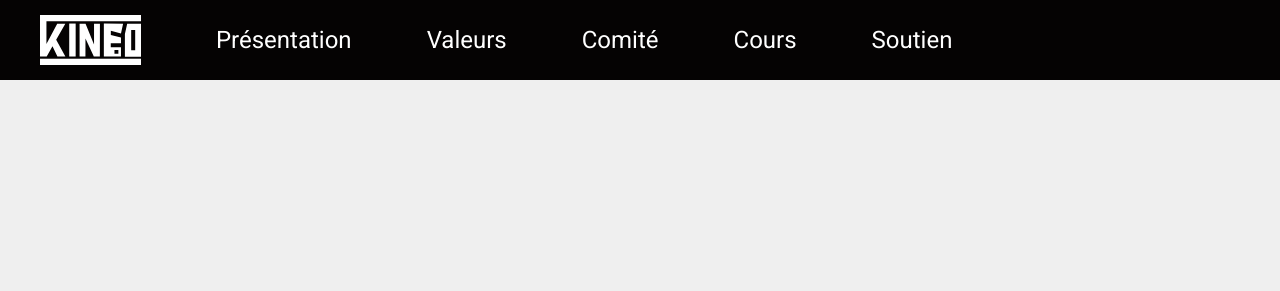
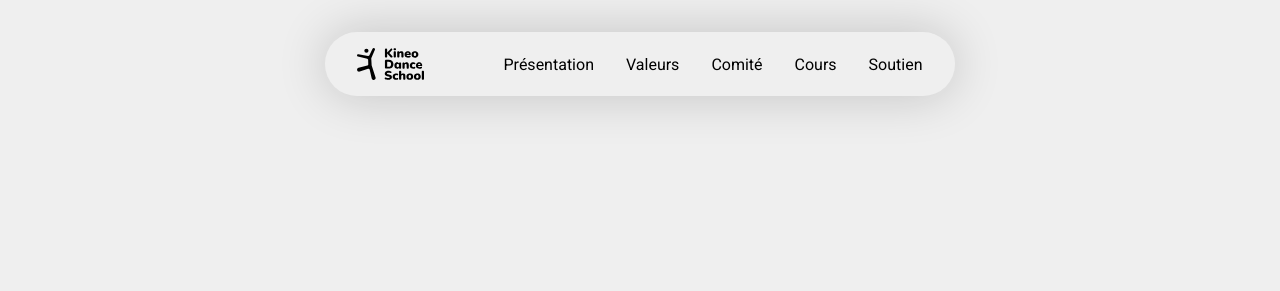
Before and after one commit to JoFlucki/kineo-website, a PHP site: page / in a window 1280 px wide. Shown: the top 291 px of the page. Run offline with PHP 8.4, Linux system fonts and the light colour scheme.

Commit message:
Redesign navbar

```diff
--- a/css/desktop/main.css
+++ b/css/desktop/main.css
@@ -18,11 +18,6 @@ html {
 
 p {
     margin: 0px;
-}
-
-a:link,
-a:visited {
-    color: black;
 }
 
 h1 {
@@ -51,71 +46,65 @@ body {
     font-size: 1rem;
 }
 
-/* navbar-related CSS*/
 
-.menu-item a img {
-    height: 50px;
-}
-
-nav {
-    display: flex;
-    justify-content: space-between;
-    background-color: #050303;
-    height: 80px;
-    width: 100%;
-    z-index: 1;
-    position: fixed;
-}
-
-.navbar {
-    padding-top: 5px;
-    padding-bottom: 5px;
-    display: flex;
-}
-
-.navbar-left {
-    padding-left: 40px;
-    justify-content: start;
-    align-items: center;
-}
-
-.navbar-right {
-    padding-right: 40px;
-    justify-content: end;
-    align-items: center;
-}
-
-.menu-item {
-    color: white;
-}
-
-.menu-item-list {
-    display: flex;
-    justify-content: space-around;
-    align-items: center;
-}
-
-.navbar-left .menu-item-list .menu-item {
-    margin-right: 75px;
-}
-
-.navbar-right .menu-item-list .menu-item {
-    margin-left: 50px;
-}
-
-.menu-item-list a,
-.menu-item-list a:visited {
-    font-size: 24px;
-    color: white;
+a,
+a:visited {
+    color: black;
     text-decoration: none;
     display: flex;
     align-items: center;
 }
 
-.menu-item-list a span {
+a span {
     font-size: 1.5em;
 }
 
+/* navbar-related CSS*/
+.menu-item a img {
+    height: 2em;
+}
+
+.navbar-logo {
+    margin-right: 3em;
+}
+
+.nav-container {
+    width: 100%;
+    display: flex;
+    justify-content: center;
+}
+
+nav {
+    margin-top: 2em;
+    display: flex;
+    justify-content: center;
+    background-color: #EFEFEF;
+    z-index: 1;
+    position: fixed;
+    box-shadow: 0px 0px 50px #00000030;
+    padding-top: 5px;
+    padding-bottom: 5px;
+    display: flex;
+    justify-content: center;
+    align-items: center;
+    gap: 2em;
+    border-radius: 1000px;
+    padding: 1em 2em 1em 2em;
+}
+
+
+.navbar-left .menu-item {
+    margin-right: 75px;
+}
+
+
+.navbar-right .menu-item {
+    margin-left: 50px;
+}
+
+
+
+/* Footer */
 footer {
     font-size: 18px;
     display: flex;
--- a/index.html
+++ b/index.html
@@ -3,7 +3,7 @@
 
 <head>
     <title>Kineo Dance School - école de danse hip-hop</title>
-    <link rel="shortcut icon" type="image/png" href="res/img/white-01.png" />
+    <link rel="shortcut icon" type="image/png" href="res/img/logos/icon_white.svg" />
     <meta charset="UTF-8">
     <meta name="application-name" content="Kineo Dance School">
     <meta name="description"
@@ -29,17 +29,13 @@
     <body class="landing-page">
         <div class="nav-container">
             <nav>
-                <div class="navbar navbar-left">
-                    <div class="menu-item-list">
                 <div class="menu-item navbar-logo"><a href="index.html#home"><img
-                                    src="res/img/white_logo.svg"></a></div>
+                            src="res/img/logos/complete_black.svg"></a></div>
                 <div class="menu-item"><a href="index.html#presentation">Présentation</a></div>
                 <div class="menu-item"><a href="index.html#values">Valeurs</a></div>
                 <div class="menu-item"><a href="index.html#comity">Comit&eacute;</a></div>
                 <div class="menu-item"><a href="index.html#classes">Cours</a></div>
                 <div class="menu-item"><a href="index.html#support">Soutien</a></div>
-                    </div>
-                </div>
             </nav>
         </div>
         <main>
@@ -47,7 +43,8 @@
                 <div class="home-block-ho-row1">
                     <div class="title">
                         <h1>Une communauté autour de la culture hip-hop</h1>
-                        <h3 id="welcome">Découvrez comment la Kineo Dance School participe au partage de la culture Hip-Hop et du respect auprès des jeunes, à travers des cours de danse et des évènements</h3>
+                        <h3 id="welcome">Découvrez comment la Kineo Dance School participe au partage de la culture
+                            Hip-Hop et du respect auprès des jeunes, à travers des cours de danse et des évènements</h3>
                     </div>
 
                     <div class="landing-page-doodle-container">
```
Also changed, not shown: res/img/logos/complete_black.svg (added), res/img/logos/complete_white.svg (added), res/img/logos/horizontal_black.svg (added), res/img/logos/horizontal_white.svg (added), res/img/logos/icon_black.svg (added), res/img/logos/icon_white.svg (added), res/img/logos/simple_black.svg (added), res/img/logos/simple_white.svg (added), res/img/refined_white.png (deleted), res/img/white-01.png (deleted), res/img/white_logo.svg (deleted). Lines whose indentation alone changed are shown as unchanged.
